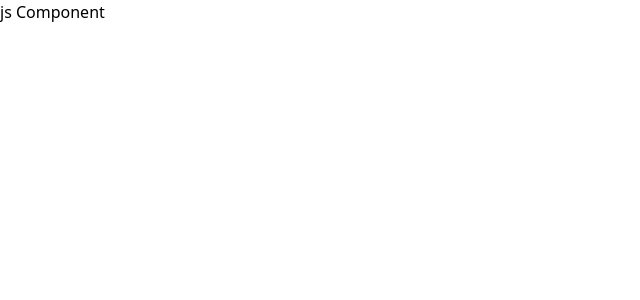
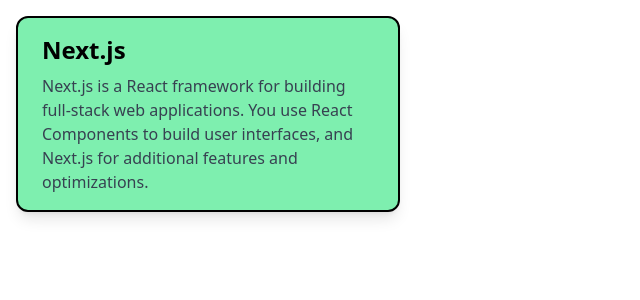
Before and after one commit to Poten14/Componique, a Next.js app: page /js in a window 1280 px wide. Shown: the top 300 px of the page, without its empty margins (0-640 px from the left). Built offline with nearby package versions, Linux system fonts and the light colour scheme.

Commit message:
feat: Card1 clear

```diff
--- a/src/app/(page)/js/page.tsx
+++ b/src/app/(page)/js/page.tsx
@@ -1,8 +1,13 @@
-const js = () => {
+import Card1 from "@/components/Card/Card1";
+
+const page = () => {
   return (
-    <>
-      <h1>js Component</h1>
-    </>
+    <div>
+      <Card1
+        title="Next.js"
+        description="Next.js is a React framework for building full-stack web applications. You use React Components to build user interfaces, and Next.js for additional features and optimizations."
+      />
+    </div>
   );
 };
-export default js;
+export default page;
--- /dev/null
+++ b/src/components/Card/Card1.tsx
@@ -0,0 +1,17 @@
+// BasicCard 인터페이스 정의
+interface BasicCard {
+  title: string;
+  description: string;
+}
+
+const Card1 = ({ title, description }: BasicCard) => {
+  return (
+    <div className="m-4 max-w-sm rounded-xl border-2 border-black bg-[#7EEFAF] shadow-lg">
+      <div className="px-6 py-4">
+        <div className="mb-2 text-2xl font-bold">{title}</div>
+        <p className="text-base text-gray-700">{description}</p>
+      </div>
+    </div>
+  );
+};
+export default Card1;
```
